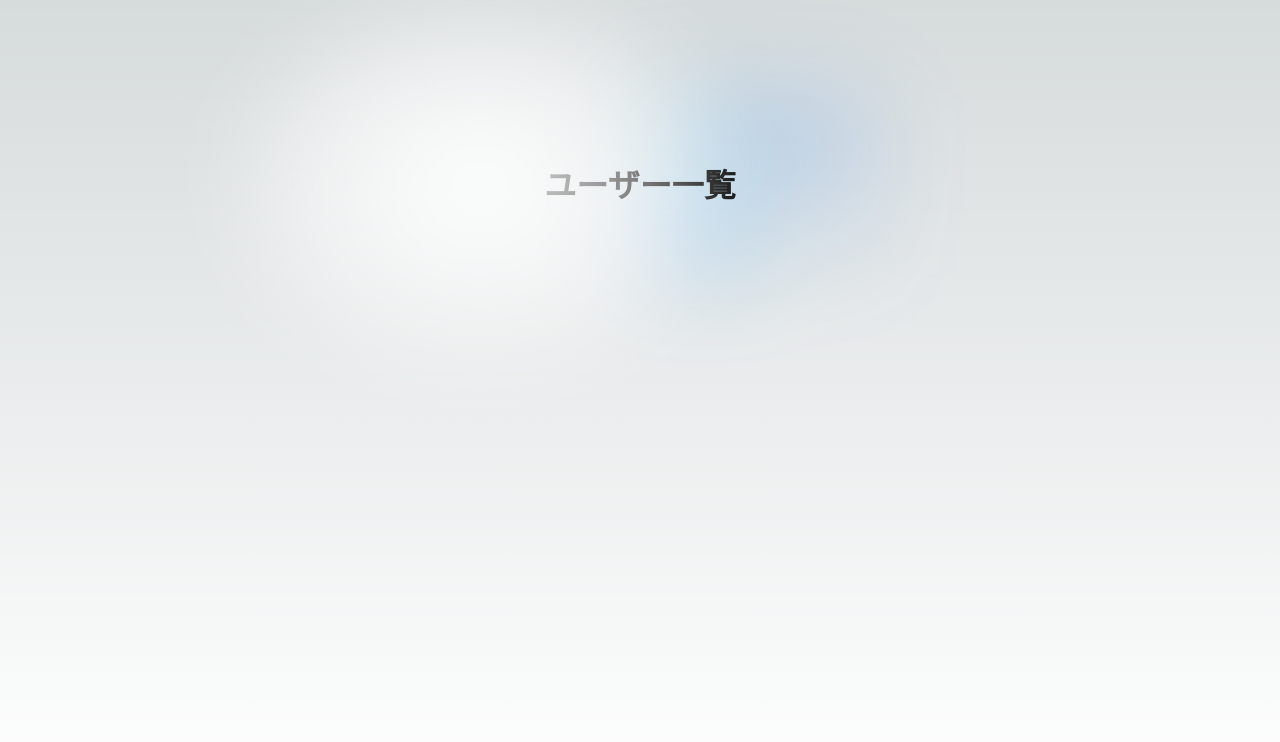
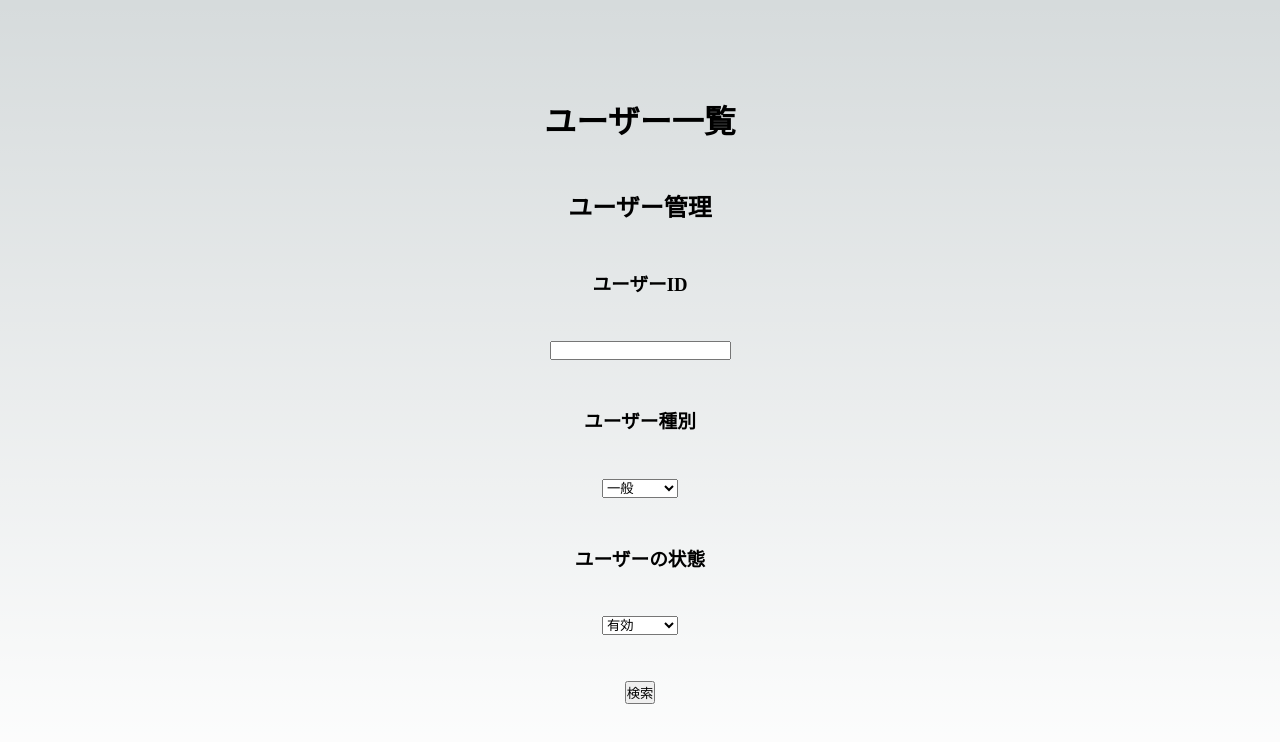
Before and after one commit to mytysoldier/react-apps, a Next.js app in the folder user-management/user-management-frontend/: page / in a window 1280 px wide. Shown: the top 742 px of the page. Built offline with nearby package versions, Linux system fonts and the light colour scheme.

Commit message:
add some components

```diff
--- /dev/null
+++ b/user-management/user-management-frontend/src/components/user_list/user_search_form.tsx
@@ -0,0 +1,60 @@
+import { UserStatus, UserType } from "@/types/user";
+import React, { useId, useState } from "react";
+
+export const UserSearchForm = () => {
+  // ユーザーIDでの検索パラメーター保持用
+  const [userId, setUserId] = useState("");
+  // ユーザー種別での検索パラメーター保持用
+  const [userType, setUserType] = useState<UserType>("一般");
+  // ユーザー状態での検索パラメーター保持用
+  const [userStatus, setUserStatus] = useState<UserStatus>("有効");
+
+  // ユーザー種別プルダウンリストのアイテム一覧
+  const userTypeItems = ["一般", "管理者"];
+  // ユーザー状態プルダウンリストのアイテム一覧
+  const userStatusItems = ["有効", "無効"];
+
+  const handleUserTypeSelected = (e: React.ChangeEvent<HTMLSelectElement>) => {
+    const selectedUserType = e.target.value as UserType;
+    setUserType(selectedUserType);
+  };
+
+  const handleUserStatusSelected = (
+    e: React.ChangeEvent<HTMLSelectElement>
+  ) => {
+    const selectedUserStatus = e.target.value as UserStatus;
+    setUserStatus(selectedUserStatus);
+  };
+
+  return (
+    <>
+      <h2>ユーザー管理</h2>
+      <h3>ユーザーID</h3>
+      <input
+        type="text"
+        value={userId}
+        onChange={(e) => setUserId(e.target.value)}
+      />
+
+      <h3>ユーザー種別</h3>
+      <select value={userType} onChange={handleUserTypeSelected}>
+        <option value="">全件検索</option>
+        {userTypeItems.map((item, index) => (
+          <option key={index} value={item}>
+            {item}
+          </option>
+        ))}
+      </select>
+      <h3>ユーザーの状態</h3>
+      <select value={userStatus} onChange={handleUserStatusSelected}>
+        <option value="">全件検索</option>
+        {userStatusItems.map((item, index) => (
+          <option key={index} value={item}>
+            {item}
+          </option>
+        ))}
+      </select>
+      <button onClick={() => {}}>検索</button>
+    </>
+  );
+};
--- a/user-management/user-management-frontend/src/pages/index.tsx
+++ b/user-management/user-management-frontend/src/pages/index.tsx
@@ -16,9 +16,7 @@ export default function Home() {
         <link rel="icon" href="/favicon.ico" />
       </Head>
       <main className={styles.main}>
-        <div className={styles.center}>
-          <UserList />
-        </div>
+        <UserList />
       </main>
     </>
   );
--- a/user-management/user-management-frontend/src/pages/user_list/user_list.tsx
+++ b/user-management/user-management-frontend/src/pages/user_list/user_list.tsx
@@ -1,7 +1,10 @@
+import { UserSearchForm } from "@/components/user_list/user_search_form";
+
 export default function UserList() {
   return (
     <>
       <h1>ユーザー一覧</h1>
+      <UserSearchForm />
     </>
   );
 }
--- /dev/null
+++ b/user-management/user-management-frontend/src/types/user.ts
@@ -0,0 +1,2 @@
+export type UserType = "一般" | "管理者";
+export type UserStatus = "有効" | "無効";
```
